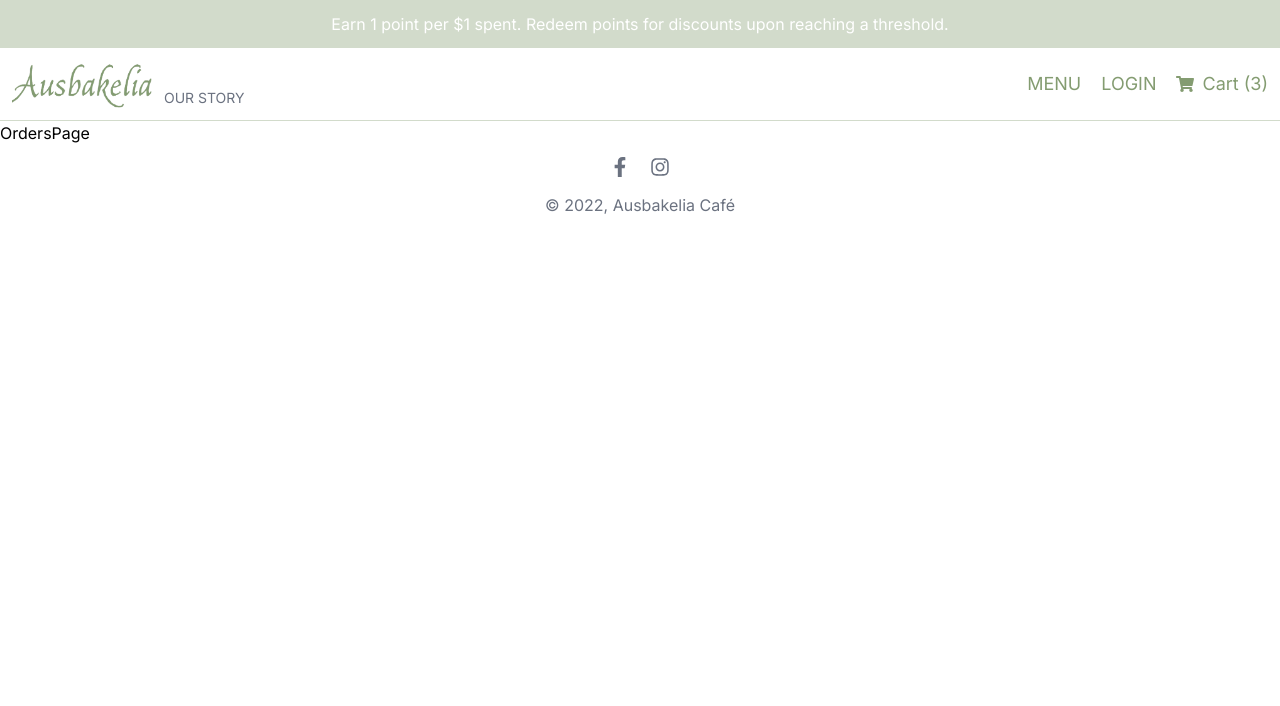
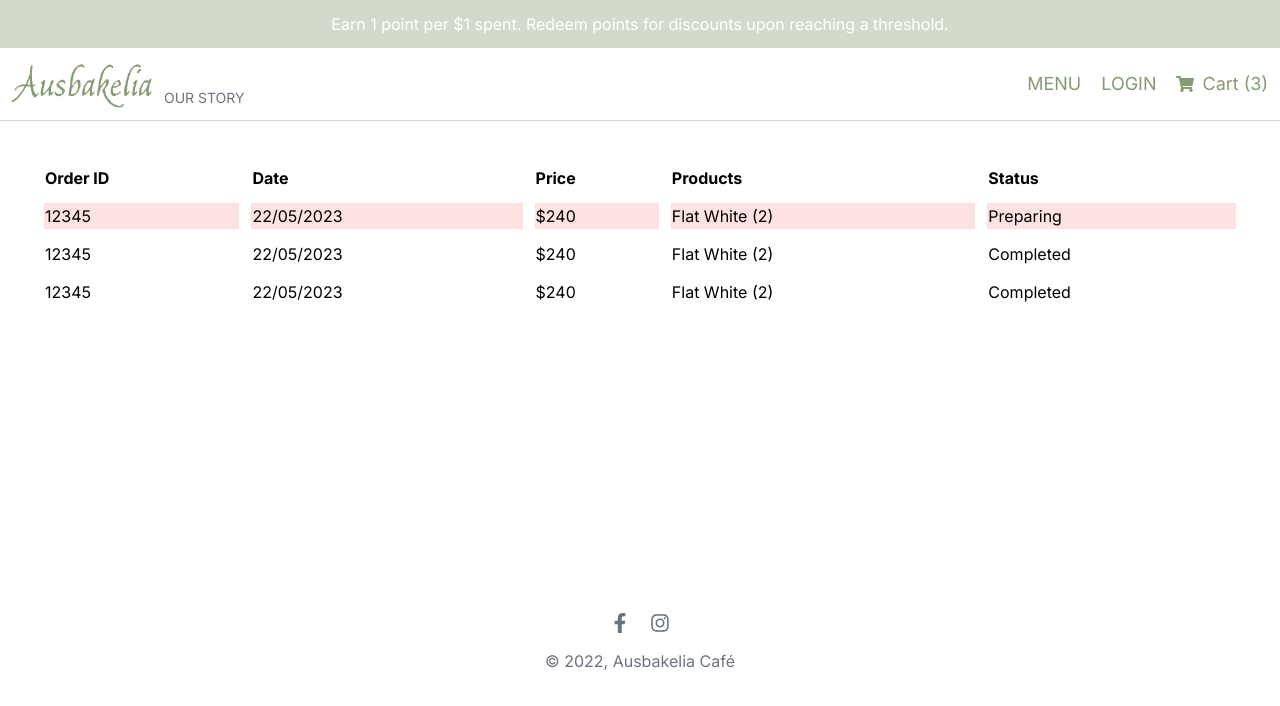
Before and after one commit to wooclmd/Ausbakelia-UI-, a Next.js app: page /orders in a window 1280 px wide. Shown: the top 706 px of the page. Built offline with nearby package versions, Linux system fonts and the light colour scheme.

Commit message:
UI commit

```diff
--- a/src/app/cart/page.tsx
+++ b/src/app/cart/page.tsx
@@ -1,5 +1,10 @@
 import React from "react";
 import Image from "next/image";
+
+export const metadata = {
+  title: "Ausbakelia || Cart",
+  description: "Cart page",
+};
 
 const page = () => {
   return (
--- a/src/app/components/CartIcon.tsx
+++ b/src/app/components/CartIcon.tsx
@@ -1,10 +1,21 @@
+"use client";
+
 import Link from "next/link";
 import React from "react";
 import { FaShoppingCart } from "react-icons/fa";
 
-const CartIcon = () => {
+type Props = {
+  setOpenMenu: (open: boolean) => void;
+  openMenu: boolean;
+};
+
+const CartIcon = ({ setOpenMenu, openMenu }: Props) => {
   return (
-    <div className="">
+    <div
+      onClick={() => {
+        setOpenMenu(!openMenu);
+      }}
+    >
       <Link href={"/cart"}>
         <div className="flex items-center gap-2 cursor-pointer">
           <FaShoppingCart style={{ color: "var(--darker-green)" }} />
--- a/src/app/components/Menu.tsx
+++ b/src/app/components/Menu.tsx
@@ -53,7 +53,7 @@ const Menu = () => {
               )}
             </div>
             <div className="text-4xl font-bold">
-              <CartIcon />
+              <CartIcon setOpenMenu={setOpenMenu} openMenu={openMenu} />
             </div>
           </div>
         </div>
--- a/src/app/layout.tsx
+++ b/src/app/layout.tsx
@@ -1,14 +1,13 @@
 import "./globals.css";
-import type { Metadata } from "next";
 import { Inter } from "next/font/google";
 import Navbar from "./components/Navbar";
 import Notification from "./components/Notification";
 import Footer from "./components/Footer";
 const inter = Inter({ subsets: ["latin"] });
 
-export const metadata: Metadata = {
-  title: "Create Next App",
-  description: "Generated by create next app",
+export const metadata = {
+  title: "Ausbakelia",
+  description: "Home page",
 };
 
 export default function RootLayout({
--- a/src/app/login/page.tsx
+++ b/src/app/login/page.tsx
@@ -1,5 +1,10 @@
 import React from "react";
 import Image from "next/image";
+
+export const metadata = {
+  title: "Ausbakelia || Login",
+  description: "Login page",
+};
 
 const LoginPage = () => {
   return (
@@ -23,7 +28,12 @@ const LoginPage = () => {
           <span>Sign in with Facebook</span>
         </div>
         <p>
-          Have a problem? <span className="font-bold">Contact us</span>
+          Have a problem?{" "}
+          <span className="underline">
+            <a href="https://www.facebook.com/Ausbakelia" target="_blank">
+              Contact us
+            </a>
+          </span>
         </p>
       </div>
     </div>
--- a/src/app/menu/[category]/page.tsx
+++ b/src/app/menu/[category]/page.tsx
@@ -2,6 +2,11 @@ import React from "react";
 import { coffee } from "@/data";
 import Link from "next/link";
 import Image from "next/image";
+
+export const metadata = {
+  title: "Ausbakelia || Menu",
+  description: "Menu page",
+};
 
 const CategoryPage = () => {
   return (
--- a/src/app/menu/page.tsx
+++ b/src/app/menu/page.tsx
@@ -1,6 +1,11 @@
 import React from "react";
 import { menu } from "@/data";
 import Link from "next/link";
+
+export const metadata = {
+  title: "Ausbakelia || Menu",
+  description: "Menu page",
+};
 
 const MenuPage = () => {
   return (
--- a/src/app/orders/page.tsx
+++ b/src/app/orders/page.tsx
@@ -1,7 +1,49 @@
 import React from "react";
 
+export const metadata = {
+  title: "Ausbakelia || Orders",
+  description: "Orders page",
+};
+
 const OrdersPage = () => {
-  return <div>OrdersPage</div>;
+  return (
+    <div className="p-2 md:p-8 h-screen md:h-[60vh] overflow-y-scroll">
+      <table className="w-full border-separate border-spacing-3">
+        <thead>
+          <tr className="text-left">
+            <th className="hidden md:block">Order ID</th>
+            <th>Date</th>
+            <th>Price</th>
+            <th className="hidden md:block">Products</th>
+            <th>Status</th>
+          </tr>
+        </thead>
+        <tbody>
+          <tr className="bg-red-100">
+            <td className="hidden md:block">12345</td>
+            <td>22/05/2023</td>
+            <td>$240</td>
+            <td className="hidden md:block">Flat White (2)</td>
+            <td>Preparing</td>
+          </tr>
+          <tr>
+            <td className="hidden md:block">12345</td>
+            <td>22/05/2023</td>
+            <td>$240</td>
+            <td className="hidden md:block">Flat White (2)</td>
+            <td>Completed</td>
+          </tr>
+          <tr>
+            <td className="hidden md:block">12345</td>
+            <td>22/05/2023</td>
+            <td>$240</td>
+            <td className="hidden md:block">Flat White (2)</td>
+            <td>Completed</td>
+          </tr>
+        </tbody>
+      </table>
+    </div>
+  );
 };
 
 export default OrdersPage;
--- a/src/app/story/page.tsx
+++ b/src/app/story/page.tsx
@@ -1,5 +1,10 @@
 import React from "react";
 import Image from "next/image";
+
+export const metadata = {
+  title: "Ausbakelia || Our Story",
+  description: "Our story",
+};
 
 const Story = () => {
   return (
```
